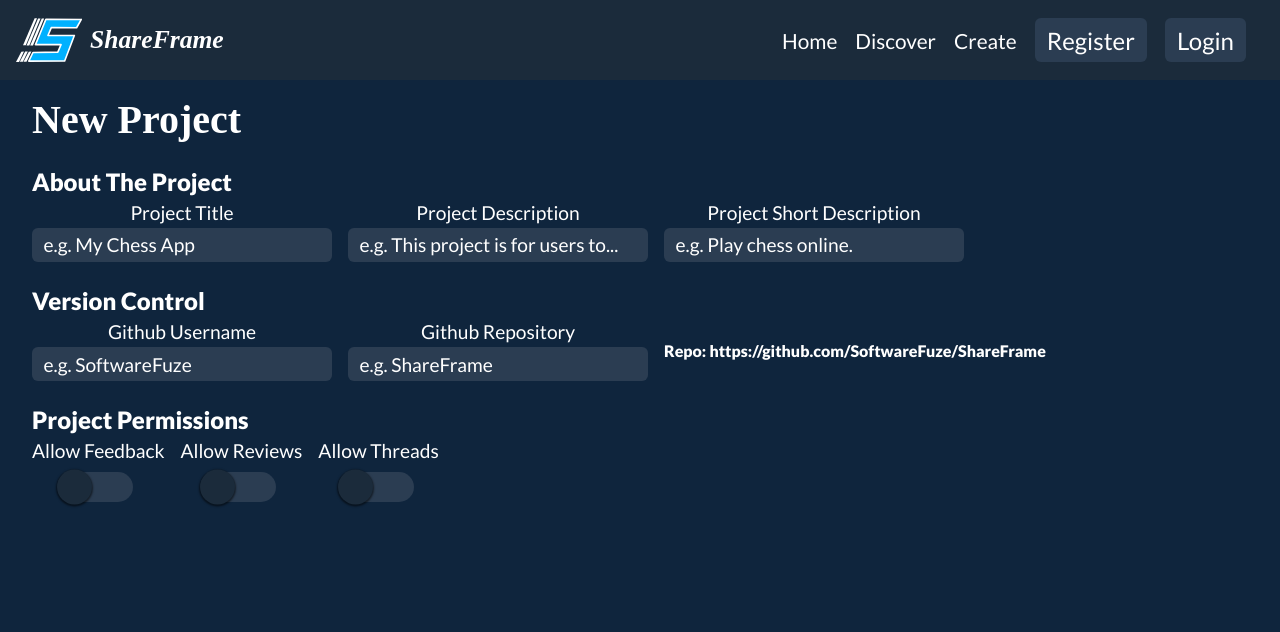
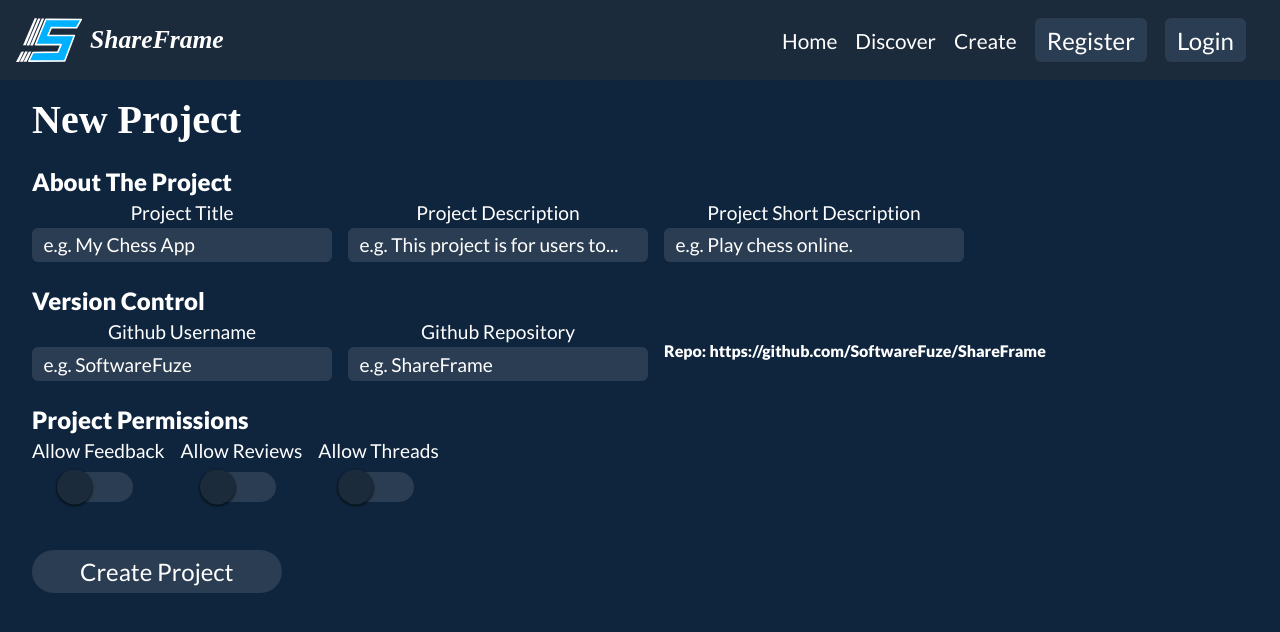
Before and after one commit to turbo-turnip/ShareFrame, a React (Create React App) app in the folder frontend/: page /create in a window 1280 px wide. Shown: the top 632 px of the page. Built offline with nearby package versions, Linux system fonts and the light colour scheme; a web font is replaced by a local one.

Commit message:
Added new project page submit error detection

```diff
--- a/frontend/src/Pages/Create/Create.jsx
+++ b/frontend/src/Pages/Create/Create.jsx
@@ -7,6 +7,22 @@ const Create = () => {
     const [ loggedIn, setLoggedIn ] = useState(false);
     const [ account, setAccount ] = useState();
     const [ github, setGithub ] = useState({ username: "", repo: "" });
+    const [ submitErrors, setSubmitErrors ] = useState([]);
+
+    const createProjectHandler = async (e) => {
+        e.preventDefault();
+
+        const [ title, desc, shortDesc, , , allFeedback, allReviews, allThreads ] = e.target.parentElement.querySelectorAll("input");
+
+        if (github.repo !== "" || github.username !== "") {
+            const githubRequest = await fetch(`https://api.github.com/repos/${github.username}/${github.repo}`);
+            if (githubRequest.status === 404) {
+                setSubmitErrors((prevState) => [...prevState, "Invalid Github Repository"]);
+            }
+        } else {
+            setSubmitErrors([]);
+        }
+    }
 
     useEffect(() => {
         isLoggedIn(window.localStorage)
@@ -23,21 +39,26 @@ const Create = () => {
     return (
         <React.Fragment>
             <Nav isLoggedIn={loggedIn} account={loggedIn ? account : null} />
-            <div className="new-project">
+            <form className="new-project" onSubmit={createProjectHandler}>
+
                 <h1>New Project</h1>
+                {submitErrors.map(error =>
+                    <div className="submit-error">
+                        <h4>{error}</h4>
+                    </div>)}
                 <h4>About The Project</h4>
                 <div className="field-container">
                     <div className="input">
                         <label>Project Title</label>
-                        <input type="text" placeholder="e.g. My Chess App" maxLength="25" />
+                        <input required type="text" placeholder="e.g. My Chess App" maxLength="25" />
                     </div>
                     <div className="input">
                         <label>Project Description</label>
-                        <input type="text" placeholder="e.g. This project is for users to..." maxLength="120" />
+                        <input type="text" placeholder="e.g. This project is for users to..." maxLength="120" required />
                     </div>
                     <div className="input">
                         <label>Project Short Description</label>
-                        <input type="text" placeholder="e.g. Play chess online." maxLength="50" />
+                        <input type="text" placeholder="e.g. Play chess online." maxLength="50" required />
                     </div>
                 </div>
                 <h4>Version Control</h4>
@@ -79,7 +100,8 @@ const Create = () => {
                         <input type="checkbox" />
                     </div>
                 </div>
-            </div>
+                <button type="submit">Create Project</button>
+            </form>
         </React.Fragment>
     );
 }
--- a/frontend/src/styles/main.css
+++ b/frontend/src/styles/main.css
@@ -490,3 +490,26 @@ input[type=checkbox]:checked::after {
 input[type=checkbox]:checked {
     background: var(--light-blue);
 }
+
+.new-project button:last-child {
+    font-size: 1.5em;
+    padding: .3em 2em;
+    border-radius: 50px;
+    border: none;
+    background: var(--dark-1);
+    margin-top: 2em;
+    transition: .4s;
+}
+
+.new-project button:last-child:hover {
+    cursor: pointer;
+    background: rgba(43, 61, 82, 0.6)
+}
+
+.submit-error {
+    background: rgb(228, 72, 72);
+    width: max-content;
+    padding: .5em 1em;
+    border-radius: 6px;
+    margin-top: 1em;
+}
```
